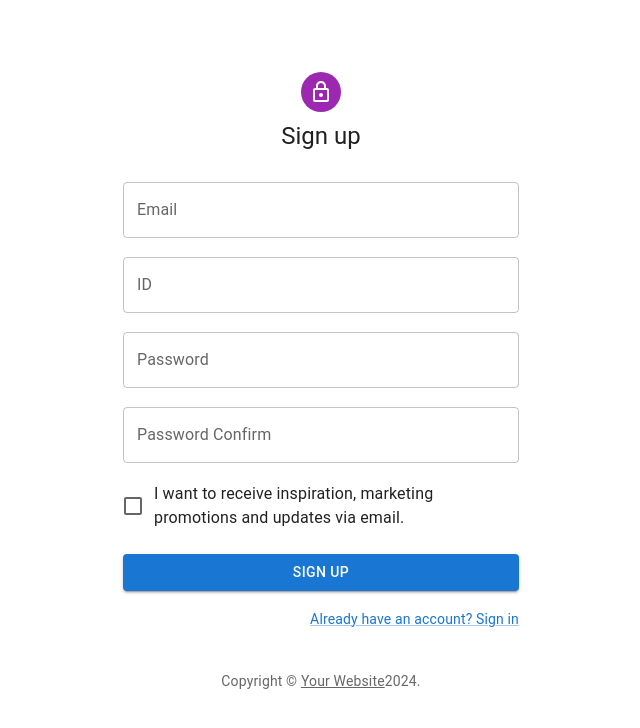
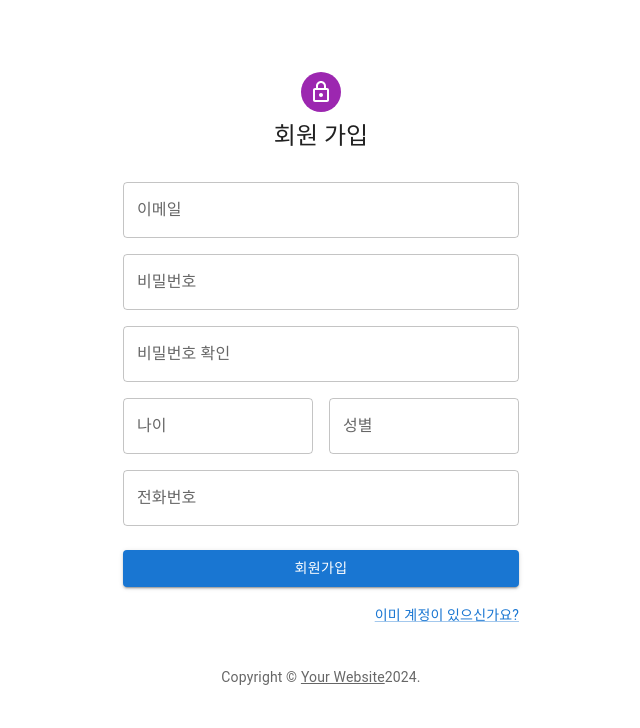
Before and after one commit to JH-PARK97/board-client, a React (Create React App) app: page /signup in a window 1280 px wide. Shown: the top 728 px of the page, without its empty margins (319-959 px from the left). Built offline with nearby package versions, Linux system fonts and the light colour scheme.

Commit message:
회원가입 추가 작업 중

```diff
--- a/src/App.tsx
+++ b/src/App.tsx
@@ -8,6 +8,10 @@ import Blog from './components/blog/Blog';
 export default function App() {
     const router = useMemo(() => {
         return createBrowserRouter([
+            {
+                path: '*',
+                element: <p>Not Found</p>,
+            },
             {
                 path: '/',
                 element: <Blog />,
--- /dev/null
+++ b/src/api/user/create/user.ts
@@ -0,0 +1,16 @@
+import axios from 'axios';
+
+export default async function createUserAPI(body: any) {
+    try {
+        const { age, email, gender, password, phoneNumber } = body;
+        await axios.post('http://localhost:8080/api/v1/post/user', {
+            age: Number(age),
+            email,
+            gender,
+            password,
+            phoneNumber,
+        });
+    } catch (e) {
+        console.error(e);
+    }
+}
--- a/src/components/SignUp.tsx
+++ b/src/components/SignUp.tsx
@@ -20,6 +20,8 @@ import { useForm, SubmitHandler } from 'react-hook-form';
 import { schema as SignUpSchema } from '../validate/signup.validate';
 import { zodResolver } from '@hookform/resolvers/zod';
 import type { SignUpBodySchema } from '../validate/signup.validate';
+import createUserAPI from '../api/user/create/user';
+import { AxiosError } from 'axios';
 
 function Copyright(props: any) {
     return (
@@ -40,9 +42,11 @@ export default function SignUp() {
     const defaultValues = useMemo(() => {
         return {
             email: '',
-            userId: '',
-            userPw: '',
-            userPwConfirm: '',
+            password: '',
+            passwordConfirm: '',
+            age: '',
+            gender: '',
+            phoneNumber: '',
         };
     }, []);
     const {
@@ -54,10 +58,14 @@ export default function SignUp() {
         defaultValues,
         resolver: zodResolver(SignUpSchema),
     });
-    const onSubmit: SubmitHandler<SignUpBodySchema> = (data) => {
-        console.log(data);
+    const onSubmit: SubmitHandler<SignUpBodySchema> = async (data) => {
+        try {
+            const res = await createUserAPI(data);
+            console.log('res : ', res);
+        } catch (e) {
+            console.error(e as Error);
+        }
     };
-    console.log('errors : ', errors);
 
     return (
         <ThemeProvider theme={defaultTheme}>
@@ -75,56 +83,62 @@ export default function SignUp() {
                         <LockOutlinedIcon />
                     </Avatar>
                     <Typography component="h1" variant="h5">
-                        Sign up
+                        회원 가입
                     </Typography>
 
                     <form onSubmit={handleSubmit(onSubmit)} style={{ marginTop: 30 }}>
                         <Grid container spacing={2}>
                             <Grid item xs={12}>
-                                <FormInputText fullWidth name="email" control={control} label="Email" />
-                                <FormHelperText error>{errors.email && <p>{errors.email.message}</p>}</FormHelperText>
+                                <FormInputText fullWidth name="email" control={control} label="이메일" />
+                                {errors.email && <FormHelperText error>{errors?.email?.message}</FormHelperText>}
                             </Grid>
 
                             <Grid item xs={12}>
-                                <FormInputText fullWidth name="userId" control={control} label="ID" />
-                                <FormHelperText error>{errors.userId && <p>{errors.userId.message}</p>}</FormHelperText>
+                                <FormInputText
+                                    fullWidth
+                                    name="password"
+                                    control={control}
+                                    label="비밀번호"
+                                    type={'password'}
+                                />
+                                {errors.password && <FormHelperText error>{errors?.password?.message}</FormHelperText>}
                             </Grid>
+
                             <Grid item xs={12}>
                                 <FormInputText
                                     fullWidth
-                                    name="userPw"
+                                    name="passwordConfirm"
                                     control={control}
-                                    label="Password"
+                                    label="비밀번호 확인 "
                                     type={'password'}
                                 />
-                                <FormHelperText error>{errors.userPw && <p>{errors.userPw.message}</p>}</FormHelperText>
+                                {errors.passwordConfirm && (
+                                    <FormHelperText error>{errors?.passwordConfirm?.message}</FormHelperText>
+                                )}
+                            </Grid>
+
+                            <Grid item xs={6}>
+                                <FormInputText name="age" control={control} label="나이" />
+                                {errors.age && <FormHelperText error>{errors?.age?.message}</FormHelperText>}
+                            </Grid>
+                            <Grid item xs={6}>
+                                <FormInputText name="gender" control={control} label="성별" />
+                                {errors.gender && <FormHelperText error>{errors?.gender?.message}</FormHelperText>}
                             </Grid>
                             <Grid item xs={12}>
-                                <FormInputText
-                                    fullWidth
-                                    name="userPwConfirm"
-                                    control={control}
-                                    label="Password Confirm"
-                                    type={'password'}
-                                />
-                                <FormHelperText error>
-                                    {errors.userPwConfirm && <p>{errors.userPwConfirm.message}</p>}
-                                </FormHelperText>
-                            </Grid>
-                            <Grid item xs={12}>
-                                <FormControlLabel
-                                    control={<Checkbox value="allowExtraEmails" color="primary" />}
-                                    label="I want to receive inspiration, marketing promotions and updates via email."
-                                />
+                                <FormInputText fullWidth name="phoneNumber" control={control} label="전화번호" />
+                                {errors.phoneNumber && (
+                                    <FormHelperText error>{errors?.phoneNumber?.message}</FormHelperText>
+                                )}
                             </Grid>
                         </Grid>
                         <Button type="submit" fullWidth variant="contained" sx={{ mt: 3, mb: 2 }}>
-                            Sign Up
+                            회원가입
                         </Button>
                         <Grid container justifyContent="flex-end">
                             <Grid item>
                                 <Link href="/Home" variant="body2">
-                                    Already have an account? Sign in
+                                    이미 계정이 있으신가요?
                                 </Link>
                             </Grid>
                         </Grid>
--- a/src/validate/signup.validate.ts
+++ b/src/validate/signup.validate.ts
@@ -2,21 +2,24 @@ import { z } from 'zod';
 
 export const schema = z
     .object({
-        userId: z.string().regex(/^(?=.*\d)(?=.*[a-z])[a-z0-9]{8,20}$/, {
+        email: z.string().email('이메일 양식이 올바르지 않습니다.'),
+        password: z.string().regex(/^(?=.*\d)(?=.*[a-z])[a-z0-9]{8,20}$/, {
             message: '영문+숫자를 조합하여 8~20자 내외로 입력해 주세요.',
         }),
-        email: z.string().email('이메일을 양식이 올바르지 않습니다.'),
-        userPw: z.string().regex(/^(?=.*\d)(?=.*[a-z])[a-z0-9]{8,20}$/, {
-            message: '영문+숫자를 조합하여 8~20자 내외로 입력해 주세요.',
-        }),
-        userPwConfirm: z.string(),
+        passwordConfirm: z.string(),
+        age: z
+            .string()
+            .min(1, '나이를 입력해 주세요.')
+            .regex(/^[0-9]+$/, '숫자만 입력 가능합니다.'),
+        gender: z.string().min(1, '성별을 선택해 주세요.'),
+        phoneNumber: z.string({ required_error: '전화번호를 입력해 주세요' }),
     })
-    .superRefine(({ userPw, userPwConfirm }, ctx) => {
-        if (userPw !== userPwConfirm) {
+    .superRefine(({ password, passwordConfirm }, ctx) => {
+        if (password !== passwordConfirm) {
             ctx.addIssue({
                 code: 'custom',
                 message: '비밀번호 확인이 일치하지 않습니다.',
-                path: ['userPwConfirm'],
+                path: ['passwordConfirm'],
             });
         }
     });
```
